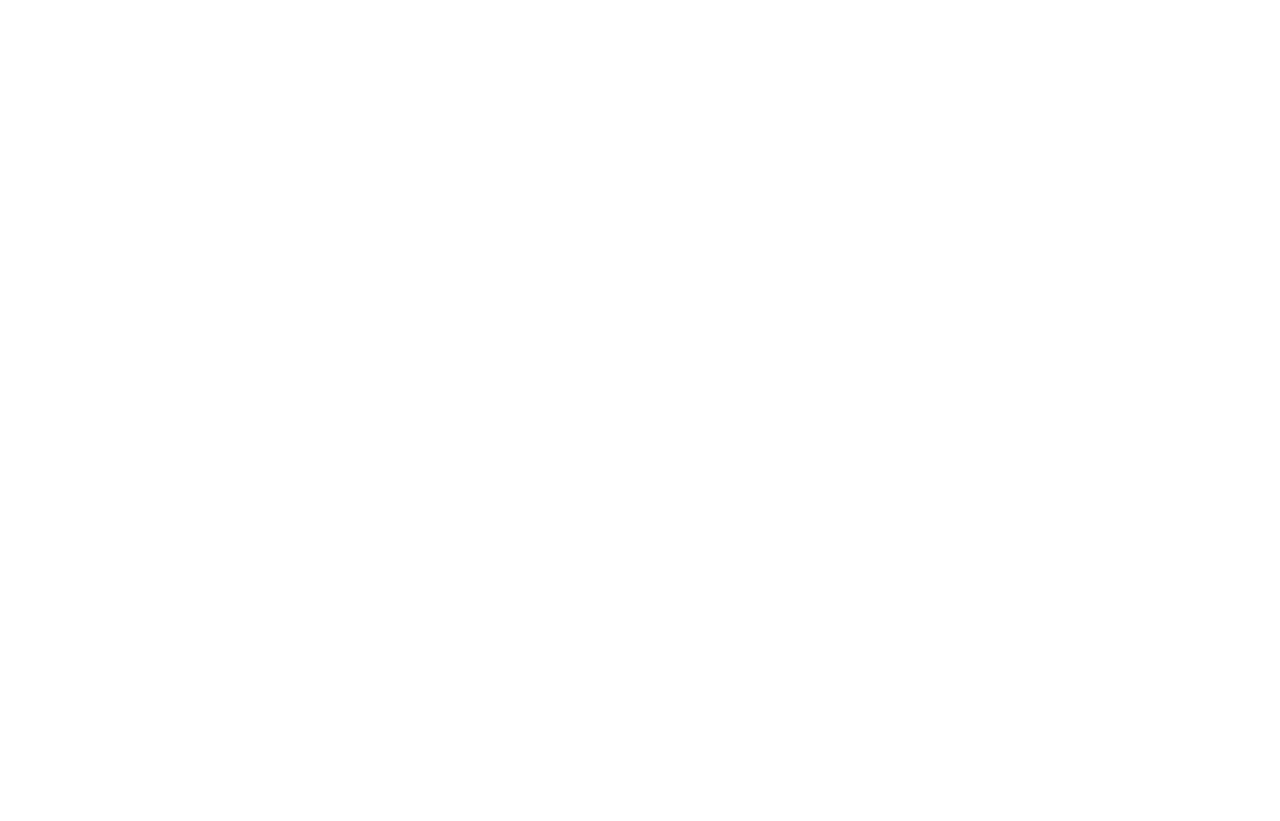
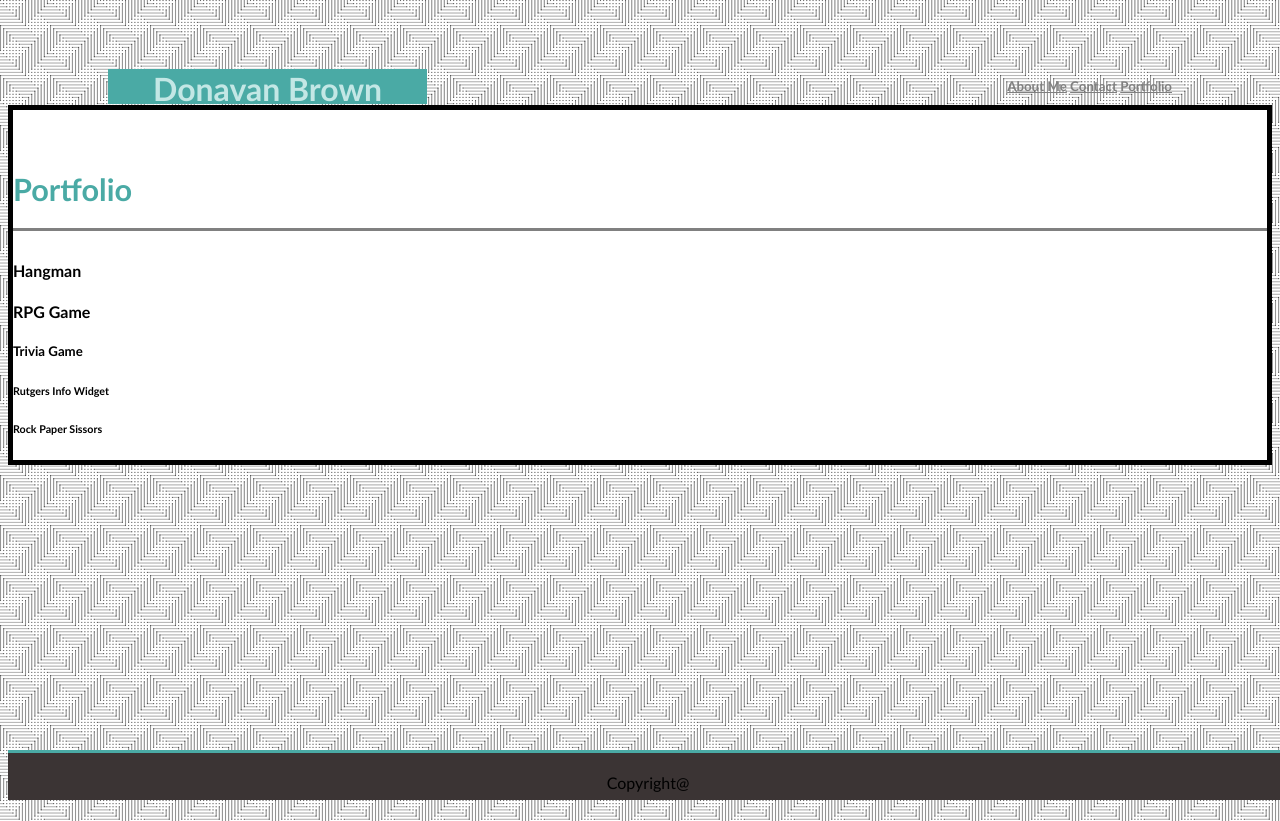
Before and after one commit to dkb715/Homework-2, a plain HTML site: page portfolio.html in a window 1280 px wide. Drawn offline with Linux system fonts and the light colour scheme; files that its build step writes are made by us from their sources; files whose address does not match are found by name.

Commit message:
updating css, portfolio, and images

```diff
--- a/CSS/style.css
+++ b/CSS/style.css
@@ -69,3 +69,24 @@ section { border-style: solid;
 a {
     color: gray;
 }
+
+.image {
+    width: 125px;
+    height: 125px;
+    border-style: solid;
+    border-width: 3px;
+    border-color: rgb(208, 173, 255);
+    margin: 1%;
+    text-align: left;
+}
+h3 {
+
+    color: #4aaaa5;
+      text-align: left;
+      text-emphasis-position: top;
+      font-size: 23pt;
+     border-bottom-style: solid;
+     border-bottom-color: gray;
+     border-width: 100%;
+     padding-bottom: 20px;
+  }
--- a/portfolio.html
+++ b/portfolio.html
@@ -5,11 +5,60 @@
         <title>Contact</title>
         <link rel="stylesheet" href="CSS/style.css">
     </head>
+    <div class="wrapper">
     <body>
+            <div class=border>
 
 
+      <div class=fixed>
+      <h1>Donavan Brown
+       <link rel="stylesheet" href="assets/css/style.css">
+       </h1>
+       </div>
+
+       <h2>
+
+      <strong>
+        <a href="index.html" >About Me</a>
+        <a href="contact.html">Contact</a>
+        <a href="portfolio.html">Portfolio</a>
+      </strong>
+
+      </h2>
+      </div>
+        <section>
+        <div class="sections">
+        <h3>Portfolio</h3>
+        <div class="container">
+        <div class="row">
+        <div class="col-md-4">
+        <div class="box1">
+        <h4>Hangman</h4>
+         </div>
+         <div class="box2">
+         <h4>RPG Game</h4>
+         </div>
+         <div class="box3">
+          <h5>Trivia Game</h5>
+         </div>
+         </div>
+         <div class="container">
+            <div class="row">
+             <div class="col-md-8">
+             <div class="box4">
+             <h6>Rutgers Info Widget</h6>
+             </div>
+             <div class="box5">
+             <h6>Rock Paper Sissors</h6>
+             </div>
+             </div>
+             </div>
 
 
+        </section>
+        <div class=footer>
+                Copyright@
+            </div>
 
 
 
```
Also changed, not shown: index.html (+2 -3 lines), Images/UNADJUSTEDNONRAW_thumb_32b.jpg (added), Images/crossline-dots.png (added). Lines whose indentation alone changed are shown as unchanged.
